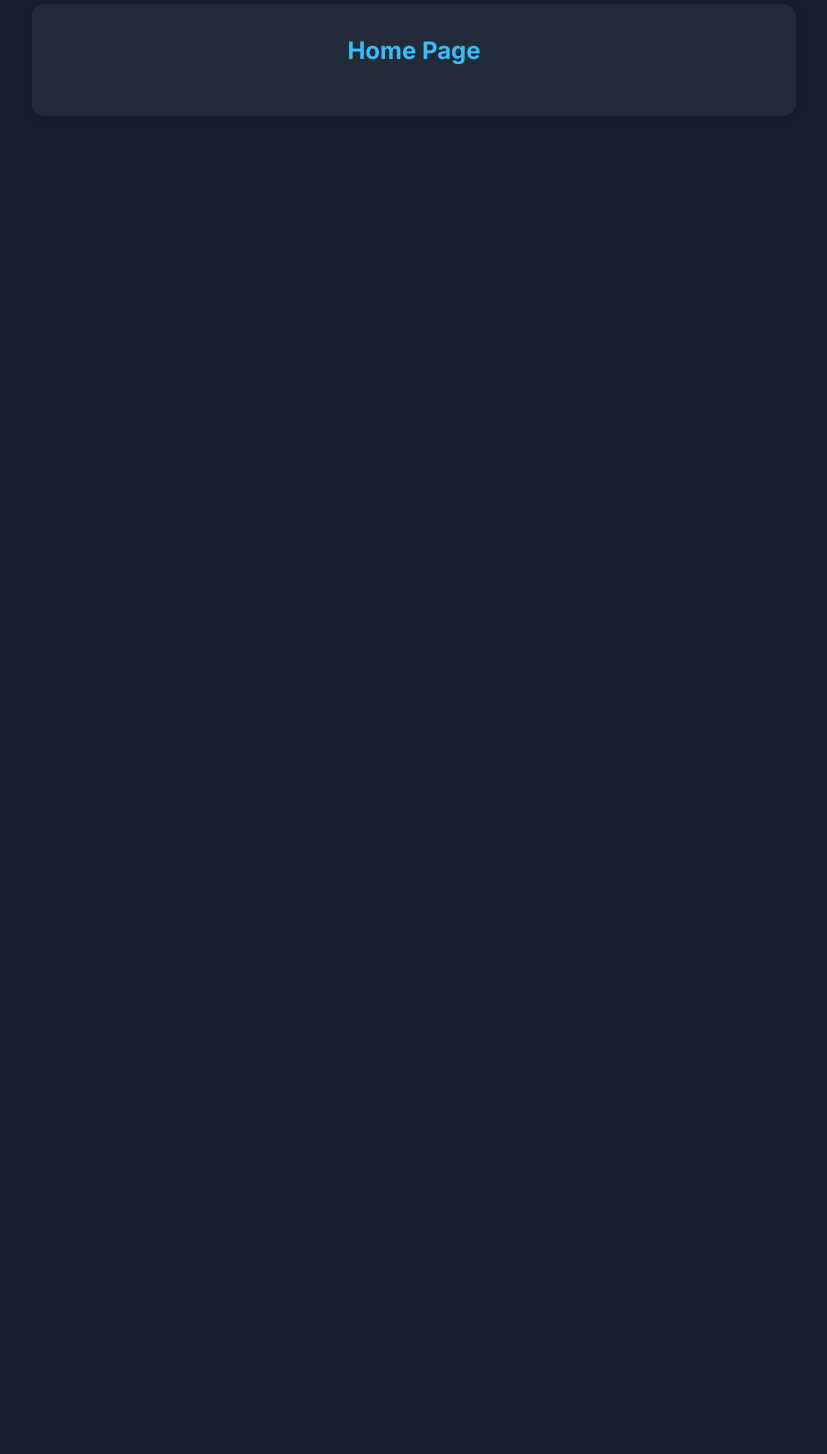
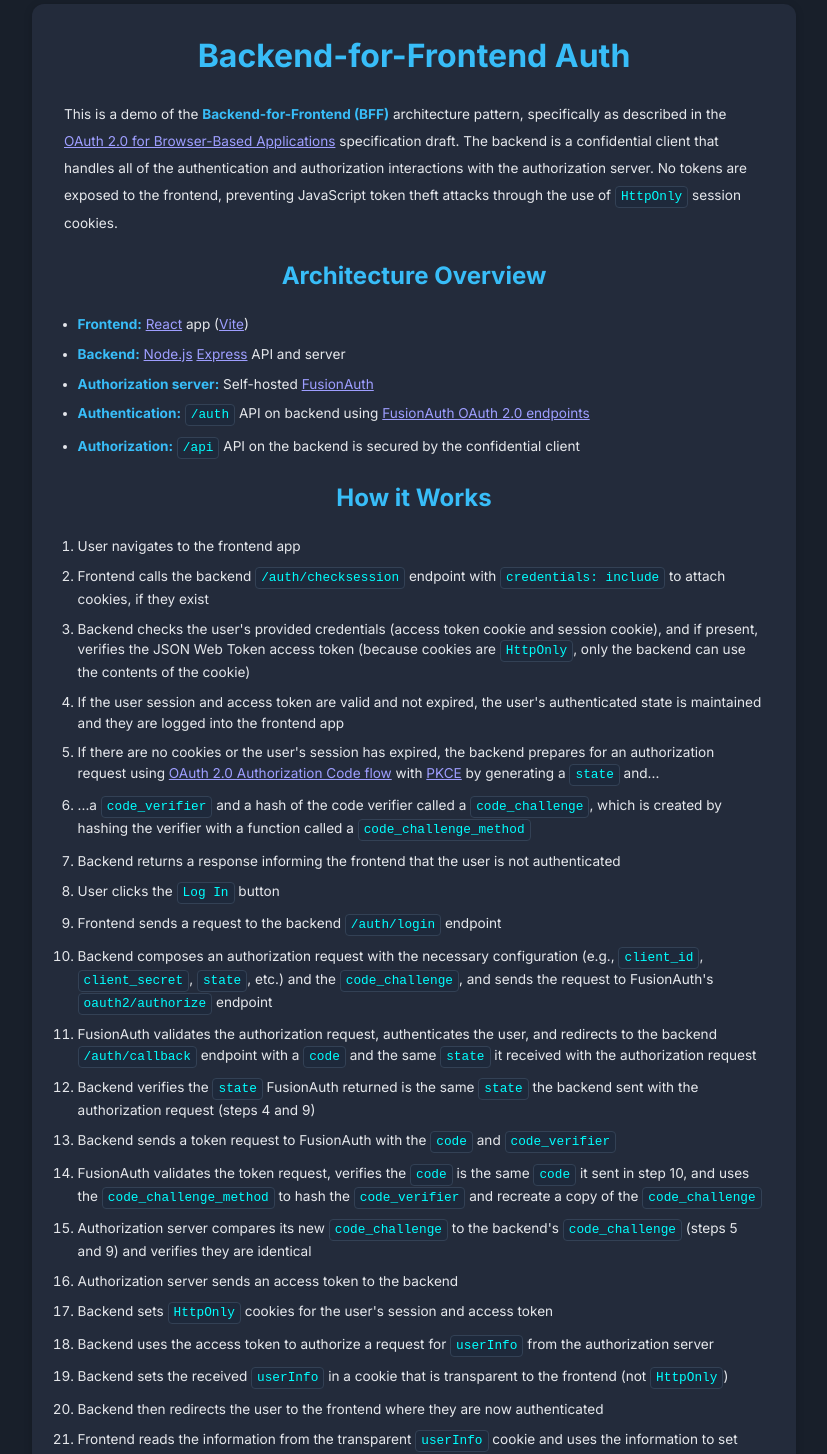
Before and after one commit to kmaida/auth-architecture, a React (Vite) app in the folder bff/frontend/: page / in a window 1280 px wide. Shown: the part 120-1574 px from the top of the page, without its empty margins (226-1053 px from the left). Before the commit the page ends 800 px from the top, so only its background shows below. Built offline with nearby package versions, Linux system fonts and the light colour scheme; no server answers.

Commit message:
Cleanup, write out most of homepage

```diff
--- a/bff/frontend/src/components/Header.jsx
+++ b/bff/frontend/src/components/Header.jsx
@@ -27,7 +27,7 @@
             className="btn btn-logout"
             onClick={initLogout}
           >
-            Log out
+            Log Out
           </button>
         </div>
       ) : (
@@ -35,7 +35,7 @@
           className="btn btn-login"
           onClick={initLogin}
         >
-          Log in
+          Log In
         </button>
       )}
     </header>
--- a/bff/frontend/src/index.css
+++ b/bff/frontend/src/index.css
@@ -98,6 +98,7 @@
   border-radius: 12px;
   box-shadow: var(--shadow);
   padding: 2rem;
+  text-align: left;
 }
 
 /*-- Headings --*/
@@ -106,6 +107,10 @@
   color: var(--primary);
   font-weight: 700;
   margin: 0 0 .8em 0;
+  text-align: center;
+}
+h2, h3 {
+  margin: 1em 0;
 }
 
 /*-- Body text styles --*/
@@ -113,7 +118,19 @@
 .container-content p {
   font-size: .85rem;
   line-height: 2;
-  text-align: left;
+}
+.container-content ul,
+.container-content ol {
+  font-size: .85rem;
+  padding-inline-start: 1em;
+}
+.container-content ul li,
+.container-content ol li {
+  margin: .7em 0;
+  line-height: 1.5;
+}
+strong {
+  color: var(--primary);
 }
 
 /*-- Buttons --*/
@@ -121,7 +138,7 @@
 .btn {
   border-radius: 6px;
   border: 1px solid var(--primary);
-  padding: 0.4em 1em;
+  padding: 0.4em 0.8em;
   font-size: 1em;
   font-weight: 500;
   font-family: inherit;
@@ -149,6 +166,7 @@
   overflow-x: auto;
   border: 1px solid var(--border);
   color: yellowgreen;
+  text-align: center;
 }
 code {
   background: #1e293b;
--- a/bff/frontend/src/pages/HomePage.jsx
+++ b/bff/frontend/src/pages/HomePage.jsx
@@ -1,4 +1,96 @@
 function HomePage() {
-  return <h2>Home Page</h2>;
+  return (
+    <>
+    <h1>Backend-for-Frontend Auth</h1>
+    <p>This is a demo of the <strong>Backend-for-Frontend (BFF)</strong> architecture pattern, specifically as described in the <a href="https://datatracker.ietf.org/doc/html/draft-ietf-oauth-browser-based-apps#name-backend-for-frontend-bff" target="_blank">OAuth 2.0 for Browser-Based Applications</a> specification draft. The backend is a confidential client that handles all of the authentication and authorization interactions with the authorization server. No tokens are exposed to the frontend, preventing JavaScript token theft attacks through the use of <code>HttpOnly</code> session cookies.</p>
+
+    <h2>Architecture Overview</h2>
+    <ul>
+      <li>
+        <strong>Frontend:</strong> <a href="https://react.dev" target="_blank">React</a> app (<a href="https://vite.dev" target="_blank">Vite</a>)
+      </li>
+      <li>
+        <strong>Backend:</strong> <a href="https://nodejs.org" target="_blank">Node.js</a> <a href="https://expressjs.com" target="_blank">Express</a> API and server
+      </li>
+      <li>
+        <strong>Authorization server:</strong> Self-hosted <a href="https://fusionauth.io" target="_blank">FusionAuth</a>
+      </li>
+      <li>
+        <strong>Authentication:</strong> <code>/auth</code> API on backend using <a href="https://fusionauth.io/docs/lifecycle/authenticate-users/oauth/endpoints" target="_blank">FusionAuth OAuth 2.0 endpoints</a>
+      </li>
+      <li>
+        <strong>Authorization:</strong> <code>/api</code> API on the backend is secured by the confidential client
+      </li>
+    </ul>
+
+    <h2>How it Works</h2>
+    <ol>
+      <li>
+        User navigates to the frontend app
+      </li>
+      <li>
+        Frontend calls the backend <code>/auth/checksession</code> endpoint with <code>credentials: include</code> to attach cookies, if they exist
+      </li>
+      <li>
+        Backend checks the user's provided credentials (access token cookie and session cookie), and if present, verifies the JSON Web Token access token (because cookies are <code>HttpOnly</code>, only the backend can use the contents of the cookie)
+      </li>
+      <li>
+        If the user session and access token are valid and not expired, the user's authenticated state is maintained and they are logged into the frontend app
+      </li>
+      <li>
+        If there are no cookies or the user's session has expired, the backend prepares for an authorization request using <a href="https://datatracker.ietf.org/doc/html/rfc6749#section-4.1" target="_blank">OAuth 2.0 Authorization Code flow</a> with <a href="https://datatracker.ietf.org/doc/html/rfc7636" target="_blank">PKCE</a> by generating a <code>state</code> and...
+      </li>
+      <li>
+        ...a <code>code_verifier</code> and a hash of the code verifier called a <code>code_challenge</code>, which is created by hashing the verifier with a function called a <code>code_challenge_method</code>
+      </li>
+      <li>
+        Backend returns a response informing the frontend that the user is not authenticated
+      </li>
+      <li>
+        User clicks the <code>Log In</code> button
+      </li>
+      <li>
+        Frontend sends a request to the backend <code>/auth/login</code> endpoint
+      </li>
+      <li>
+        Backend composes an authorization request with the necessary configuration (e.g., <code>client_id</code>, <code>client_secret</code>, <code>state</code>, etc.) and the <code>code_challenge</code>, and sends the request to FusionAuth's <code>oauth2/authorize</code> endpoint
+      </li>
+      <li>
+        FusionAuth validates the authorization request, authenticates the user, and redirects to the backend <code>/auth/callback</code> endpoint with a <code>code</code> and the same <code>state</code> it received with the authorization request
+      </li>
+      <li>
+        Backend verifies the <code>state</code> FusionAuth returned is the same <code>state</code> the backend sent with the authorization request (steps 4 and 9)
+      </li>
+      <li>
+        Backend sends a token request to FusionAuth with the <code>code</code> and <code>code_verifier</code>
+      </li>
+      <li>
+        FusionAuth validates the token request, verifies the <code>code</code> is the same <code>code</code> it sent in step 10, and uses the <code>code_challenge_method</code> to hash the <code>code_verifier</code> and recreate a copy of the <code>code_challenge</code>
+      </li>
+      <li>
+        Authorization server compares its new <code>code_challenge</code> to the backend's <code>code_challenge</code> (steps 5 and 9) and verifies they are identical
+      </li>
+      <li>
+        Authorization server sends an access token to the backend
+      </li>
+      <li>
+        Backend sets <code>HttpOnly</code> cookies for the user's session and access token
+      </li>
+      <li>
+        Backend uses the access token to authorize a request for <code>userInfo</code> from the authorization server
+      </li>
+      <li>
+        Backend sets the received <code>userInfo</code> in a cookie that is transparent to the frontend (not <code>HttpOnly</code>)
+      </li>
+      <li>
+        Backend then redirects the user to the frontend where they are now authenticated
+      </li>
+      <li>
+        Frontend reads the information from the transparent <code>userInfo</code> cookie and uses the information to set user-specific variables, etc.
+      </li>
+
+    </ol>
+    </>
+  );
 }
 export default HomePage;
--- a/bff/frontend/src/pages/ProtectedPage.jsx
+++ b/bff/frontend/src/pages/ProtectedPage.jsx
@@ -19,7 +19,7 @@
 
   return (
     <div>
-      <h2>Protected Page</h2>
+      <h1>Protected Page</h1>
       <p>This page makes a secured <code>GET</code> request to the backend API to fetch and display a simple message. The user must be logged in and have a valid access token in an <code>HttpOnly</code> cookie in order to retrieve protected API data. The returned data is a simple JSON object with a <code>message</code> property, but you can return your own secure data instead in <code>/backend/src/api.ts</code>.</p>
       {error && <div style={{color: 'red'}}>Error: {error.message}</div>}
       {data ? (
--- a/bff/frontend/src/services/AuthContext.jsx
+++ b/bff/frontend/src/services/AuthContext.jsx
@@ -11,7 +11,7 @@
   // If not logged in, API sets up PKCE
   const checkSession = async () => {
     try {
-      const response = await fetch(`${apiUrl}/auth/pkce`, {
+      const response = await fetch(`${apiUrl}/auth/checksession`, {
         credentials: 'include',
       });
       const data = await response.json();
```
Also changed, not shown: 1 other file (tests, documents, lock files or other folders).
